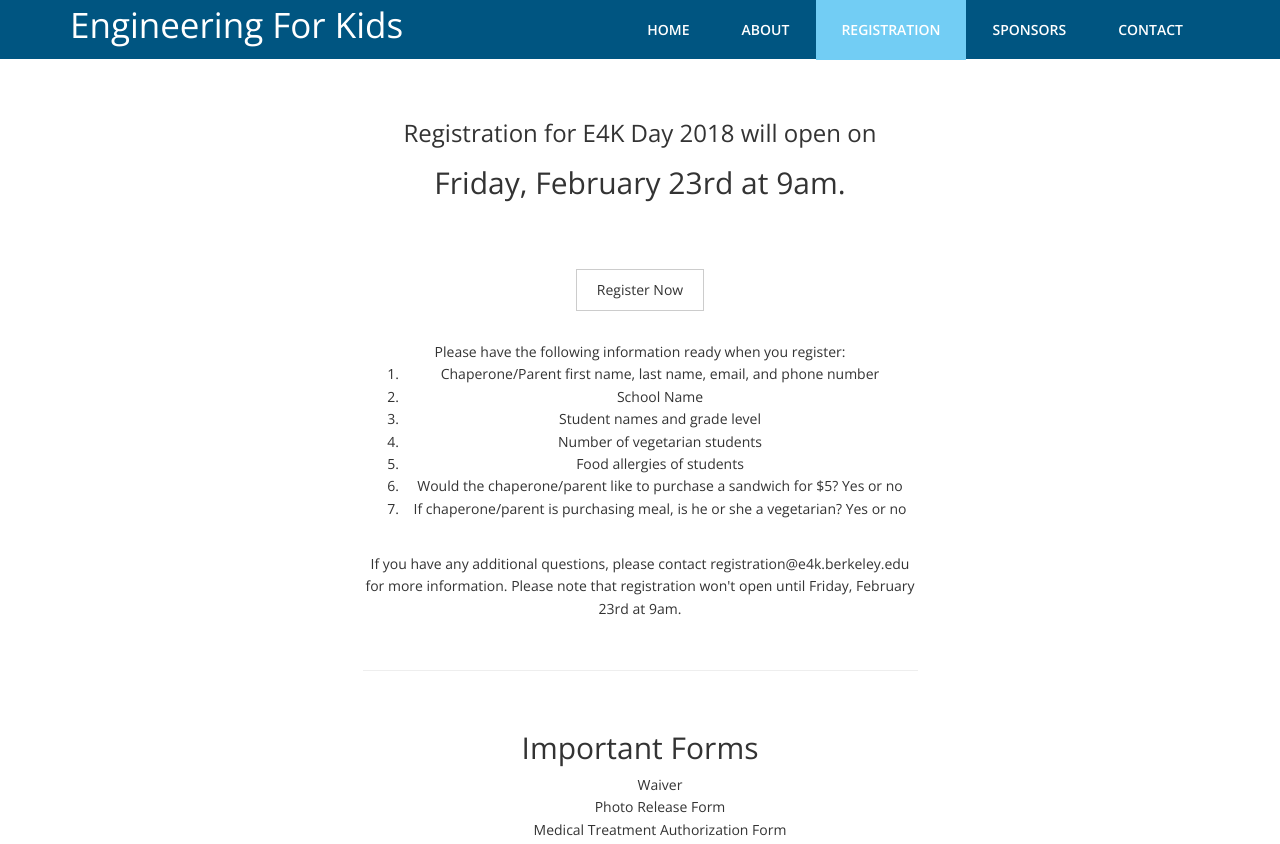
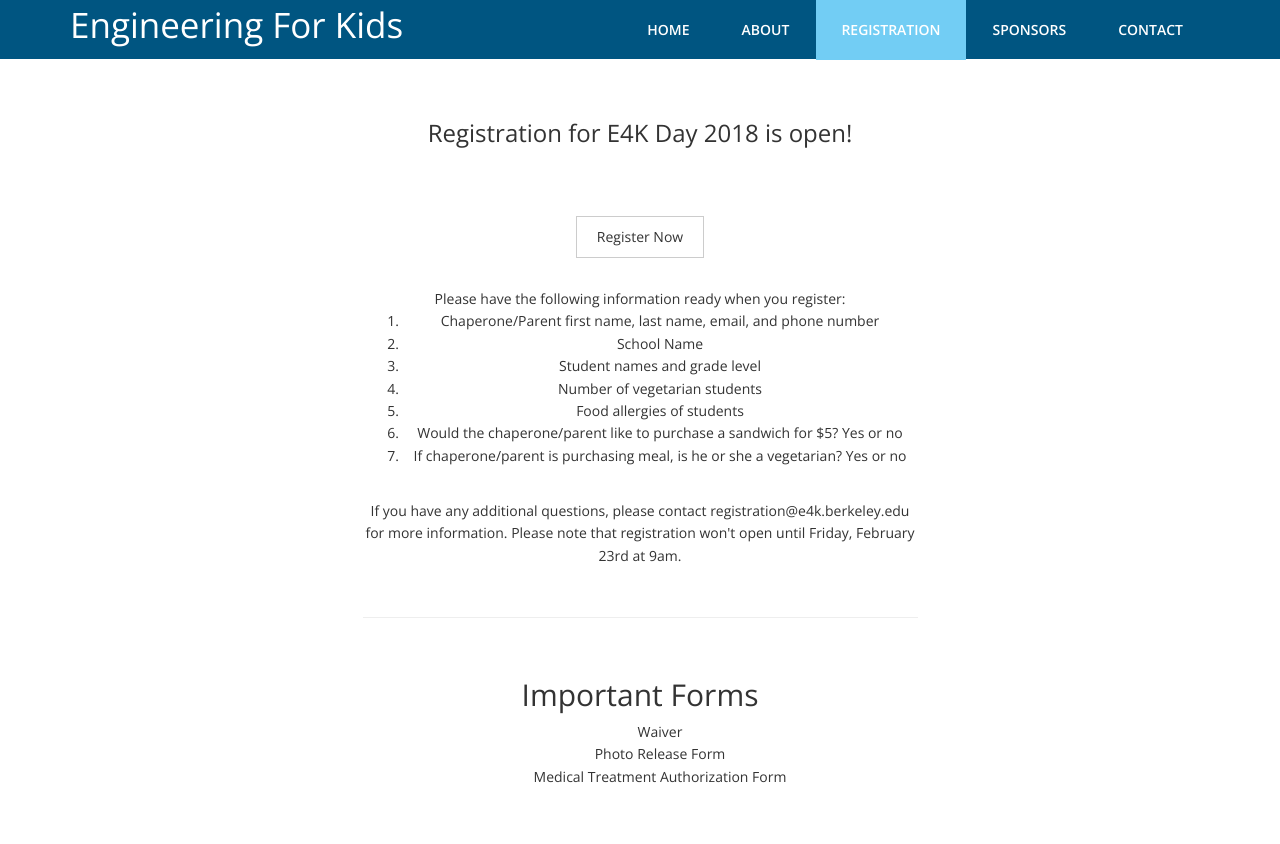
Before and after one commit to carawolfe/e4k, a plain HTML site: page enno/registration.html in a window 1280 px wide. Shown: the top 844 px of the page. Drawn offline with nearby package versions, Linux system fonts and the light colour scheme.

Commit message:
registration open

```diff
--- a/enno/registration.html
+++ b/enno/registration.html
@@ -67,7 +67,7 @@
 		<div class="row">
 			<div class="col-md-6 col-md-offset-3">
 				<div class="text-center">
-					<h3>Registration for E4K Day 2018 will open on <h2> Friday, February 23rd at 9am. </h2> </h3>
+					<h3>Registration for E4K Day 2018 is open! </h3>
 					<p>
 
 					<div class="ficon">
```
